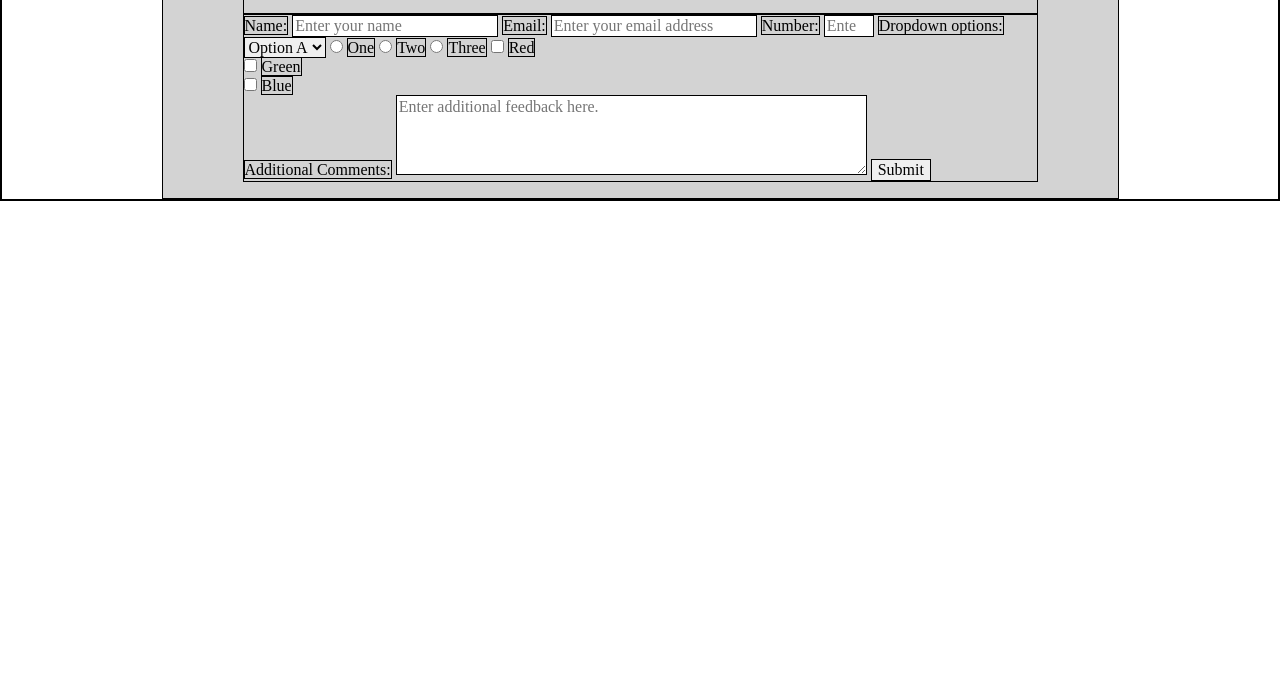
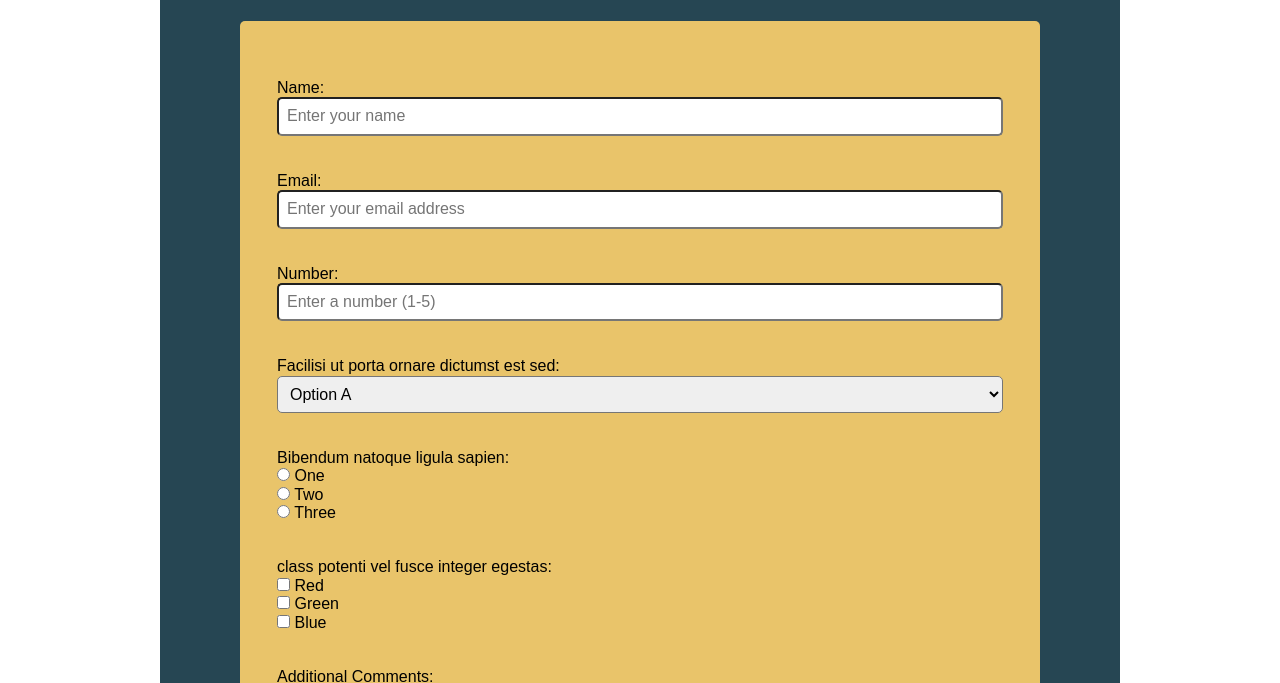
Before and after one commit to off-nadir-insight/survey-form, a plain HTML site: page index.html in a window 1280 px wide. Shown: the part 125-808 px from the top of the page. Drawn offline with Linux system fonts and the light colour scheme; a script that the page names is missing.

Commit message:
Add CSS formatting

```diff
--- a/index.html
+++ b/index.html
@@ -12,32 +12,48 @@
             <p id="description"><em>sed do eiusmod tempor incididunt ut labore</em></p>
         </div>
         <form id="survey-form" action="#">
+            <div class="form-group">
                 <label for="name" id="name-label">Name:</label>
                 <input id="name" type="text" placeholder="Enter your name" required>
+            </div>
+            <div class="form-group">
                 <label for="email" id="email-label">Email:</label>
                 <input id="email" type="email" placeholder="Enter your email address" required>
+            </div>
+            <div class="form-group">
                 <label for="number" id="number-label">Number:</label>
                 <input id="number" type="number" placeholder="Enter a number (1-5)" min="1" max="5">
-            <label for="dropdown">Dropdown options:</label>
+            </div>
+            <div class="form-group">
+                <label for="dropdown">Facilisi ut porta ornare dictumst est sed:</label>
                 <select name="options" id="dropdown">
                     <option value="a">Option A</option>
                     <option value="b">Option B</option>
                     <option value="c">Option C</option>
                 </select>
+            </div>
+            <div class="form-group">
+                Bibendum natoque ligula sapien:<br>
                 <input type="radio" id="one" name="name" value="1">
-            <label for="one">One</label>
+                <label for="one">One</label><br>
                 <input type="radio" id="two" name="name" value="2">
-            <label for="two">Two</label>
+                <label for="two">Two</label><br>
                 <input type="radio" id="three" name="name" value="3">
-            <label for="three">Three</label>
+                <label for="three">Three</label><br>
+            </div>
+            <div class="form-group">
+                class potenti vel fusce integer egestas:<br>
                 <input type="checkbox" id="red" name="red" value="red">
                 <label for="red">Red</label><br>
                 <input type="checkbox" id="green" name="green" value="green">
                 <label for="green">Green</label><br>
                 <input type="checkbox" id="blue" name="blue" value="blue">
                 <label for="blue">Blue</label><br>
+            </div>
+            <div class="form-group">
                 <label for="comments">Additional Comments:</label>
                 <textarea id="comments" name="comments" rows="4" cols="50" placeholder="Enter additional feedback here."></textarea>
+            </div>
             <input type="submit" id="submit" value="Submit">
         </form>
     </main>
--- a/main.css
+++ b/main.css
@@ -1,15 +1,48 @@
 *, *:before, *:after {
     box-sizing: border-box;
-    border: 1px solid black;
+    font-family: Poppins, sans-serif;
 }
 
 main {
     width: 75%;
+    height: 100%;
     margin: auto;
-    background-color: rgb(211, 211, 211);
+    background-color: #264653;
     padding: 1em 5em;
 }
 
 #title, #description {
+    color: white;
     padding-left: 1rem;
 }
+
+div {
+    margin: 1rem 0;
+}
+
+form {
+    color: black;
+    margin: 2rem auto;
+    padding: 2rem;
+    border-radius: 5px;
+    background-color: #e9c46a;
+    display: block;
+}
+
+.form-group {
+    padding: 10px 5px;
+}
+
+#name, #email, #number, select, #comments{
+    padding: 0.5em;
+    width: 100%;
+    border-radius: 5px;
+}
+
+#submit {
+    background-color: #2a9d8f;
+    color: white;
+    border-radius: 5px;
+    width: 100%;
+    padding: 1em;
+}
```
Lines whose indentation alone changed are shown as unchanged.
